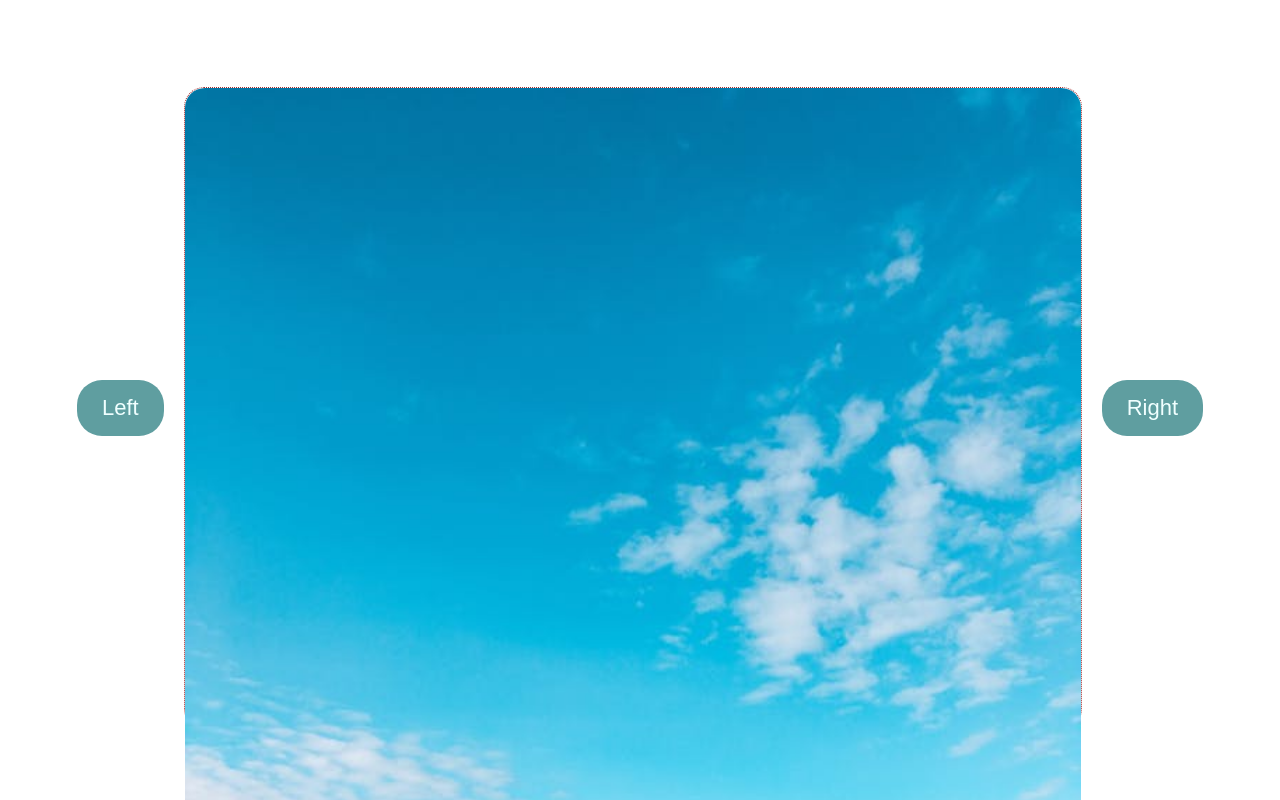
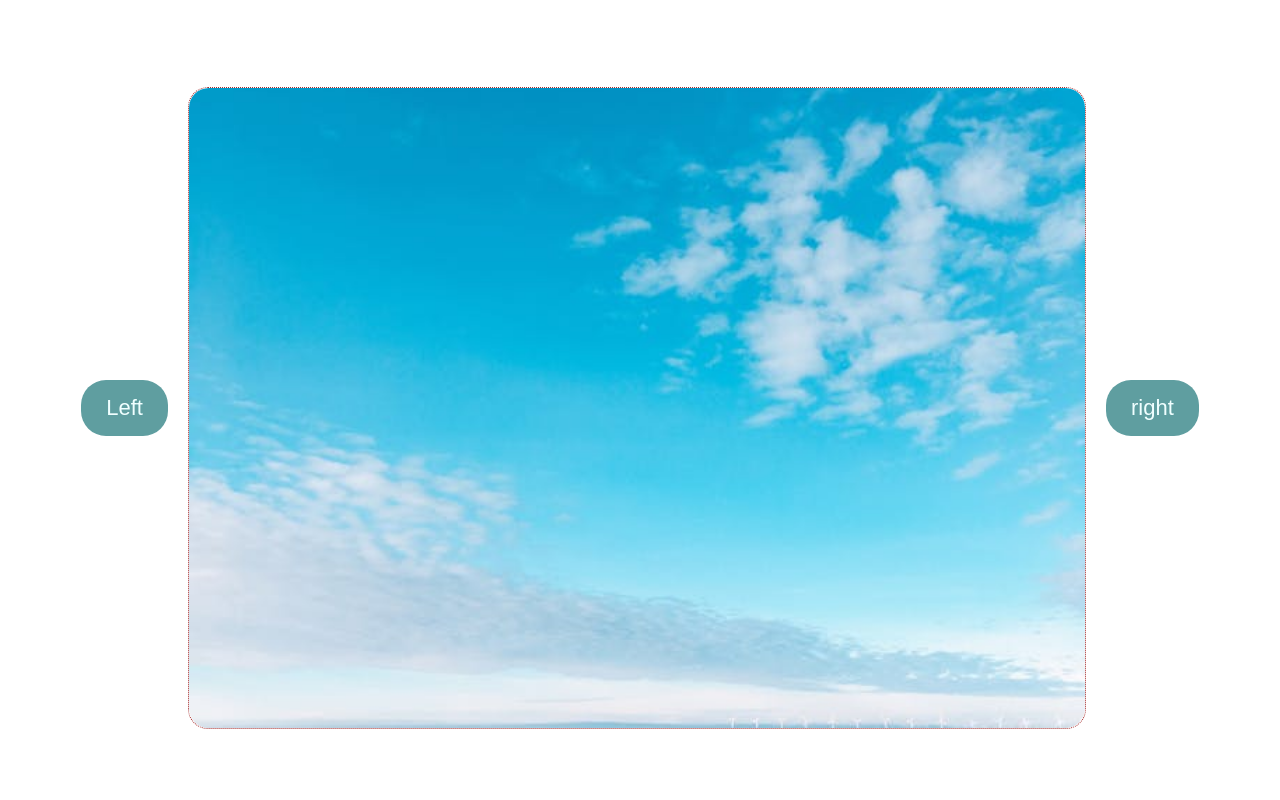
Before and after one commit to TanjilHaque/Simple-image-slider, a plain HTML site: page index.html in a window 1280 px wide. Shown: the top 800 px of the page. Drawn offline with Linux system fonts and the light colour scheme.

Commit message:
moderate changes

```diff
--- a/index.html
+++ b/index.html
@@ -12,12 +12,10 @@
             <button id="leftBtn" class="btn left">Left</button>
         </div>
         <div class="imageContainer">
-            <div class="slider">
-                <img class="image" src="./images/sky1.jpg" alt="skyImage">
-            </div>
+            <img class="image" src="./images/sky1.jpg" alt="">
         </div>
         <div class="btnContainer">
-            <button id="rightBtn" class="btn right">Right</button>
+            <button id="rightBtn" class="btn right">right</button>
         </div>
     </div>
 
```
